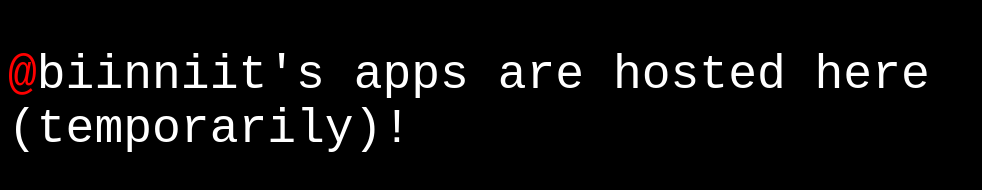
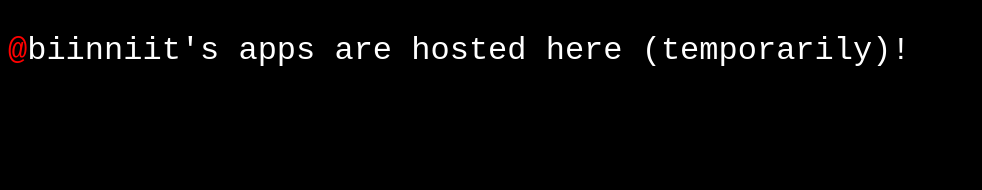
Before and after one commit to biinniit/biinniit.github.io, a plain HTML site: page index.html in a window 1280 px wide. Shown: the whole page, without its empty margins (0-982 px from the left). Drawn offline with Linux system fonts and the light colour scheme.

Commit message:
CHG: font-size on index.html, endls in JSONs

```diff
--- a/index.html
+++ b/index.html
@@ -6,7 +6,7 @@
     <meta name="viewport" content="width=device-width, initial-scale=1.0" />
   </head>
   <body>
-    <p style="font-size: 3rem; font-family:'Courier New', Courier, monospace; color: white;">
+    <p style="font-size: 2rem; font-family:'Courier New', Courier, monospace; color: white;">
       <span style="color: red;">@</span>biinniit's apps are hosted here (temporarily)!
     </p>
   </body>
```
Also changed, not shown: kd-data/kito_dataset.json (line endings or trailing spaces), kd-data/kito_search_dataset.json (line endings or trailing spaces).
